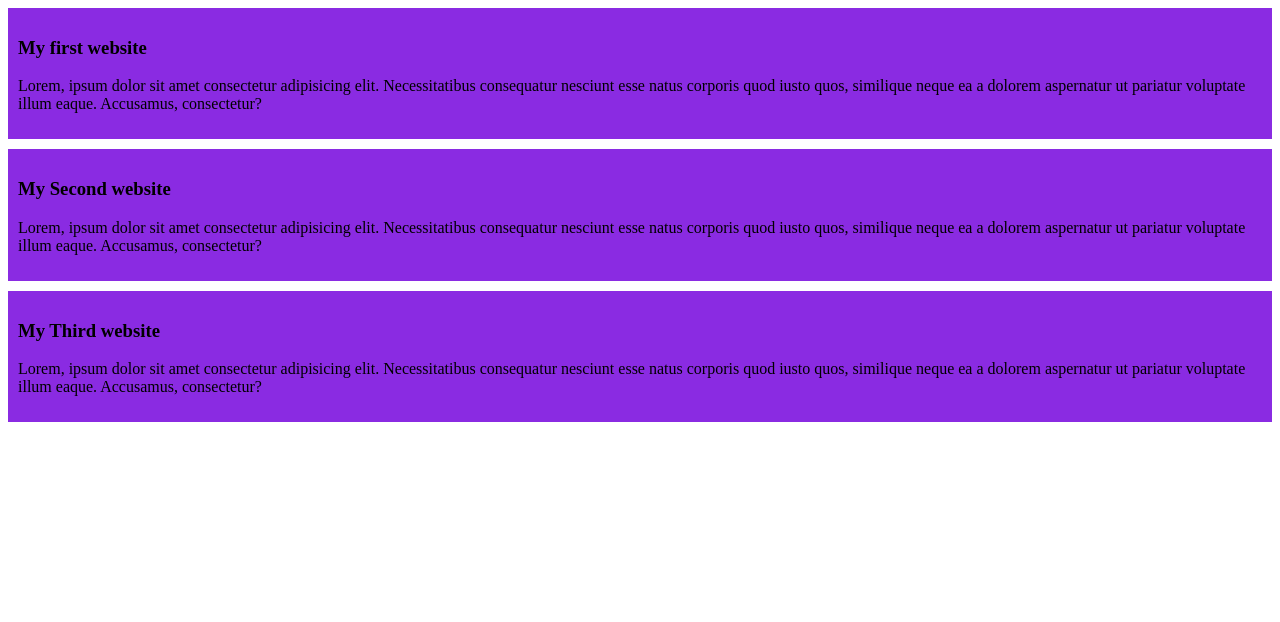
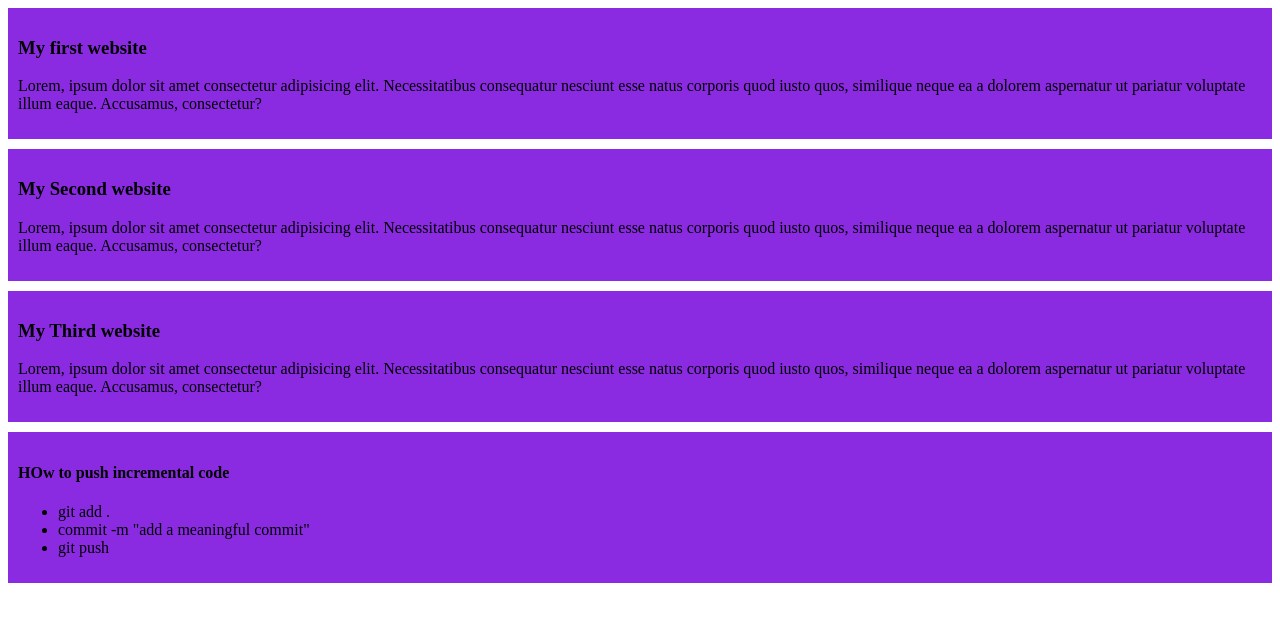
Before and after one commit to nusrat-simu/my-first-github-repo, a plain HTML site: page index.html in a window 1280 px wide. Drawn offline with Linux system fonts and the light colour scheme.

Commit message:
added the list of pushing incremenet

```diff
--- a/index.html
+++ b/index.html
@@ -19,5 +19,13 @@
         <h3>My Third website</h3>
         <p>Lorem, ipsum dolor sit amet consectetur adipisicing elit. Necessitatibus consequatur nesciunt esse natus corporis quod iusto quos, similique neque ea a dolorem aspernatur ut pariatur voluptate illum eaque. Accusamus, consectetur?</p>
         </div>
+        <div>
+            <h4>HOw to push incremental code</h4>
+            <ul>
+                <li>git add .</li>
+                <li> commit -m "add a meaningful commit"</li>
+                <li>git push</li>
+            </ul>
+        </div>
 </body>
 </html>
```
